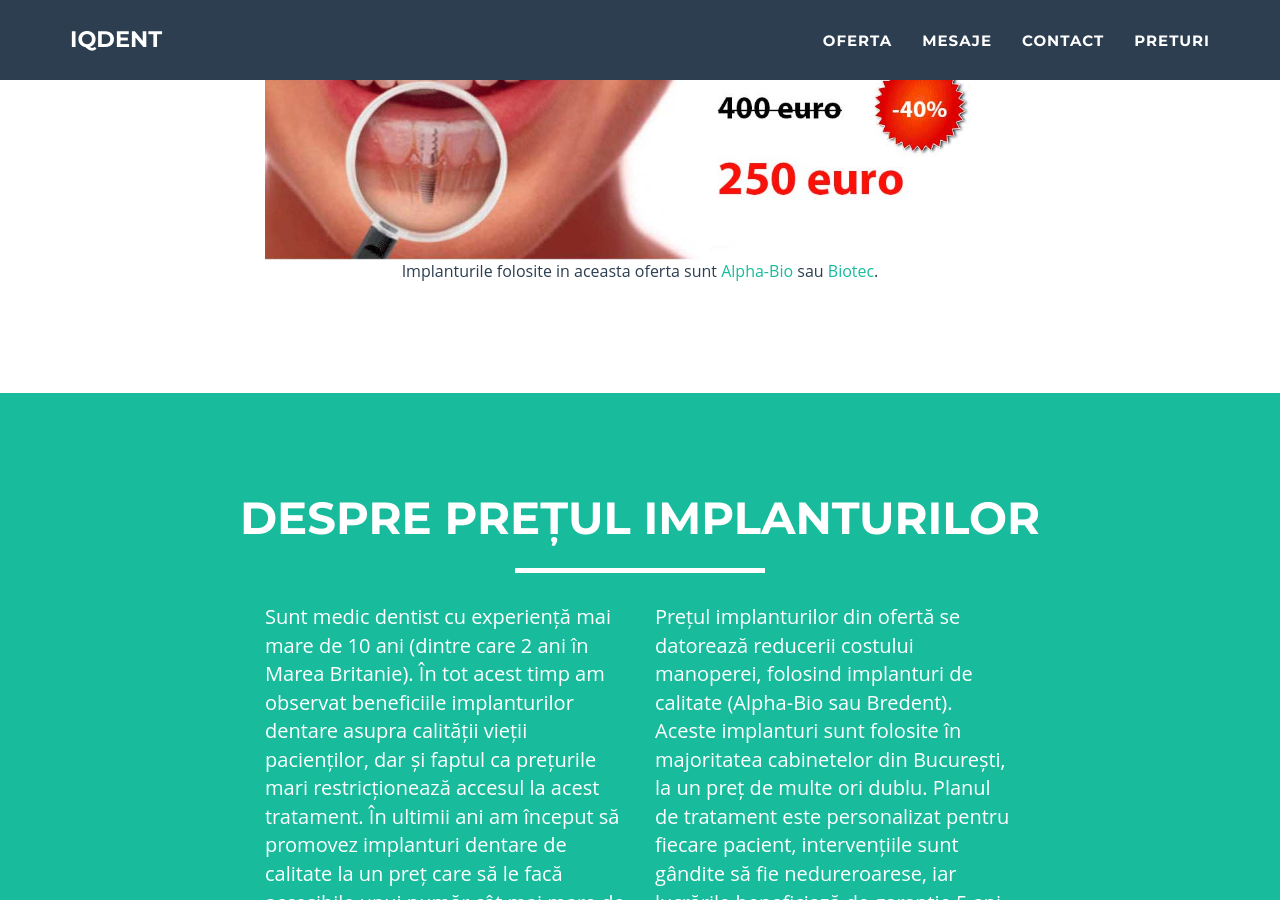
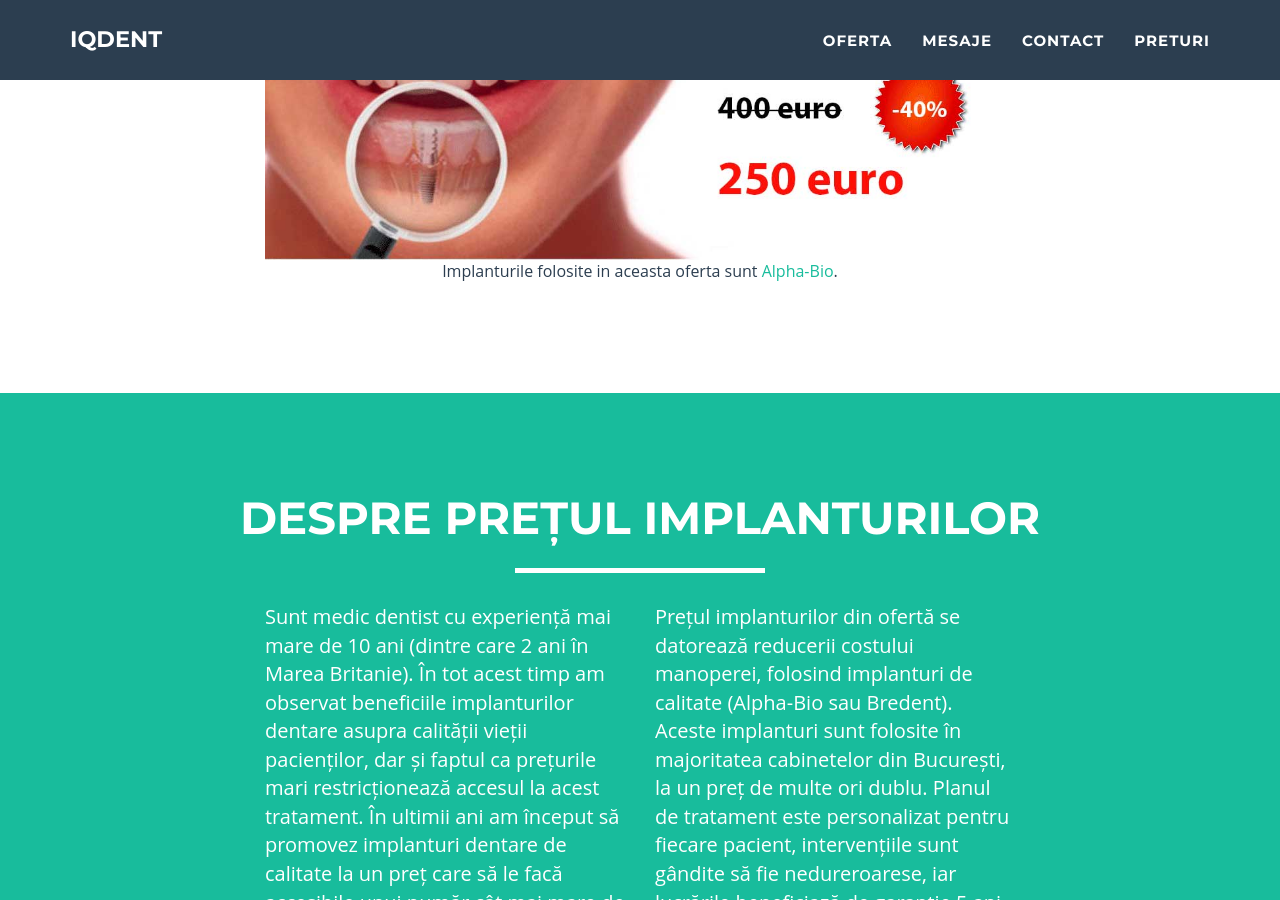
Before and after one commit to littledentgopo/offerdent, a Jekyll site: the page built from index.html, in a window 1280 px wide and 900 px high, scrolled down 1239 px. Built offline with Jekyll 4.4.1, drawn with Linux system fonts in a browser that asks for light colours.

Commit message:
Update section-discount.html

```diff
--- a/_includes/section-discount.html
+++ b/_includes/section-discount.html
@@ -18,7 +18,7 @@
                  <div class="col-lg-8 col-lg-offset-2 text-center">
 
                      <p class="small">
-                        Implanturile folosite in aceasta oferta sunt <a href="/info/ce-fel-de-implanturi-dentare-folosim.html">Alpha-Bio</a> sau <a href="/info/ce-fel-de-implanturi-dentare-folosim.html">Biotec</a>.
+                        Implanturile folosite in aceasta oferta sunt <a href="/info/ce-fel-de-implanturi-dentare-folosim.html">Alpha-Bio</a>.
                 </div>
 
             </div>
```
